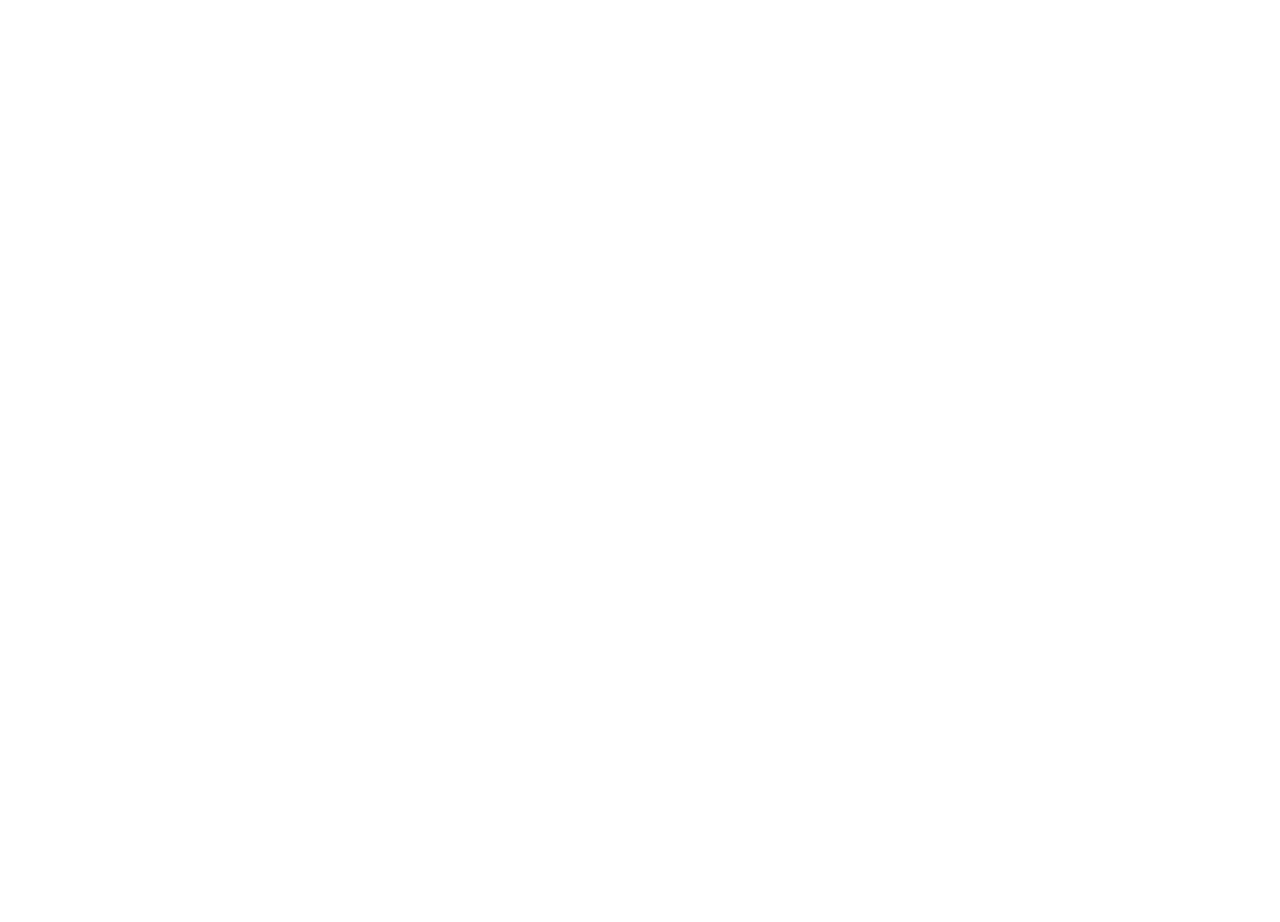
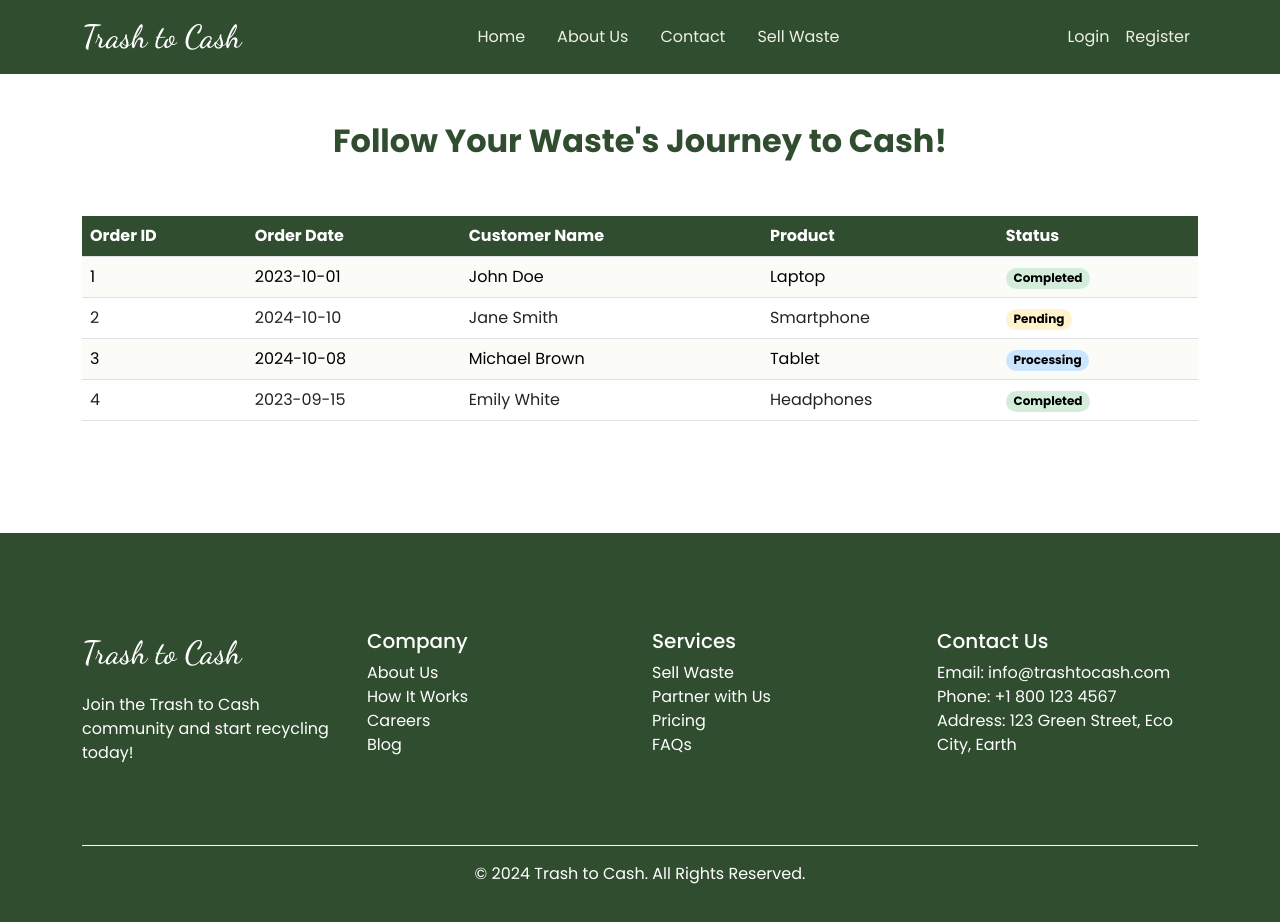
Before and after one commit to PranjalSawant/Mini-Project, a React (Create React App) app in the folder frontend/: page /trackorder in a window 1280 px wide. Before the commit this address had no page. Shown: the top 922 px of the page. Before the commit the page ends 800 px from the top, so only its background shows below. Built offline with nearby package versions, Linux system fonts and the light colour scheme.

Commit message:
UI Changes

```diff
--- a/frontend/src/App.css
+++ b/frontend/src/App.css
@@ -63,11 +63,15 @@
   --bs-dropdown-border-color: var(--olive) !important;
   color: var(--olive) !important;
   border-radius: 10px !important;
+  --bs-dropdown-link-active-bg:var(--olive) !important;
 }
 .table {
   --bs-table-color: none !important;
   --bs-table-bg: none !important;
 
+}
+.table-striped>tbody>tr:nth-of-type(odd)>* {
+  --bs-table-bg-type: #eef0e542 !important;
 }
 /* fonts */
 .dancing-script-brand {
--- a/frontend/src/App.js
+++ b/frontend/src/App.js
@@ -10,6 +10,8 @@
 import AdminPanel from "./pages/AdminPanel";
 import { AgentsPanel } from "./pages/AgentsPanel";
 import { AgentsTrack } from "./pages/AgentsTrack";
+import { UserTrackOrder } from "./pages/UserTrackOrder";
+import { Offers } from "./pages/Offers";
 
 function App() {
   return (
@@ -50,6 +52,10 @@
         />
       <Route path="/agent" element={ <Layout><AgentsPanel /></Layout>} />
       <Route path="/agent/track" element={ <Layout><AgentsTrack /></Layout>} />
+      <Route path="/trackorder" element={ <Layout><UserTrackOrder /></Layout>} />
+      <Route path="/offers" element={ <Layout><Offers/></Layout>} />
+
+
         {/* Routes without Header */}
         <Route path="/login" element={<Login />} />
         <Route path="/register" element={<Register />} />
--- a/frontend/src/components/Header.jsx
+++ b/frontend/src/components/Header.jsx
@@ -1,9 +1,9 @@
 import React, { useState } from "react";
 import { useEffect } from "react";
-import { Link, useNavigate } from "react-router-dom";
+import { Link } from "react-router-dom";
 
 export const Header = () => {
-  const navigate = useNavigate();
+  // const navigate = useNavigate();
   const [userName, setUserName] = useState(null);
   useEffect(() => {
     const cookies = document.cookie.split("; ").reduce((acc, cookie) => {
@@ -67,7 +67,7 @@
           <ul className="navbar-nav mb-2 mb-lg-0">
             {userName ? (
               <>
-                <div class="dropdown">
+                <div className="dropdown">
                   <span
                     className="nav-link dropdown-toggle"
                     href="#"
@@ -78,14 +78,14 @@
                     Welcome, {userName}!
                   </span>
 
-                  <ul class="dropdown-menu">
+                  <ul className="dropdown-menu">
                     <li className="nav-item">
-                      <Link className="dropdown-item" to="/">
+                      <Link className="dropdown-item" to="/offers">
                         Offers
                       </Link>
                     </li>
                     <li className="nav-item">
-                      <Link className="dropdown-item" to="/">
+                      <Link className="dropdown-item" to="/trackorder">
                         Track Order
                       </Link>
                     </li>
--- a/frontend/src/components/ImpactProgress.jsx
+++ b/frontend/src/components/ImpactProgress.jsx
@@ -27,7 +27,7 @@
                     strokeLinecap: 'round', // Rounded end caps on the progress bar
                     textSize: '16px',
                     pathTransitionDuration: 0.5, // Smooth animation for path
-                    pathColor: `rgba(225, 225, 225, ${percentage / 100})`, // Path color based on percentage
+                    pathColor: `rgba(182, 196, 182, 1), ${percentage / 100})`, // Path color based on percentage
                     textColor: '#fff',
                     background: true,
                     trailColor: '#fff',
--- a/frontend/src/pages/AgentsTrack.jsx
+++ b/frontend/src/pages/AgentsTrack.jsx
@@ -17,6 +17,7 @@
           collectionCity: 'Mumbai',
           collectionZip: '400001',
           collectionCountry: 'India',
+          completed:'Done'
         },
         {
           collectionId: 2,
@@ -32,9 +33,12 @@
           collectionCity: 'Bangalore',
           collectionZip: '560001',
           collectionCountry: 'India',
+          completed: 'Done'
         }
       ];
+      const OrderComplete = ()=> {
 
+      }
       return (
         <div className="container-fluid mt-4">
           <Titles heading="Collection Data" textColor="text-olive"/>
@@ -55,6 +59,7 @@
                 <th>City</th>
                 <th>ZIP</th>
                 <th>Country</th>
+                <th>Completed</th>
               </tr>
             </thead>
             <tbody>
@@ -73,6 +78,8 @@
                   <td>{item.collectionCity}</td>
                   <td>{item.collectionZip}</td>
                   <td>{item.collectionCountry}</td>
+                  <td><button className='btn btn-success' onClick={OrderComplete()}>{item.completed}</button></td>
+
                 </tr>
               ))}
             </tbody>
--- /dev/null
+++ b/frontend/src/pages/Offers.jsx
@@ -0,0 +1,53 @@
+import React from 'react'
+import { Titles } from '../components/Titles'
+
+export const Offers = () => {
+    const offers = [
+        {
+          offerName: 'Paper Recycling Bonanza',
+          discount: '20% Extra Cash',
+          time: 'Valid until 2024-11-30',
+          description: 'Recycle paper and get 20% more on your total payout!',
+        },
+        {
+          offerName: 'Plastic Turnaround',
+          discount: '15% Bonus',
+          time: 'Limited time offer',
+          description: 'Earn an additional 15% on plastic recycling this month only.',
+        },
+        {
+          offerName: 'Metal Mania',
+          discount: '30% Off on Recycling Fee',
+          time: 'Ends in 3 days',
+          description: 'Recycle scrap metal with 30% off on our standard recycling fee.',
+        },
+        {
+          offerName: 'E-Waste Eco Deal',
+          discount: '50% More Cash',
+          time: 'Offer valid through 2024-12-31',
+          description: 'Dispose of e-waste responsibly and get 50% more cash on selected items.',
+        },
+      ];
+  return (
+    <div className='container'>
+        <Titles heading="Turn Your Trash into Treasure – Exclusive Recycling Offers!" textColor="text-olive"/>
+        <div className="row">
+        {offers.map((offer, index) => (
+          <div className="col-md-12 mb-4" key={index}>
+            <div className="card h-100 mb-3 border-0 rounded-5">
+            <div className="card-body bg-grey rounded-5 p-4">
+                <div className="d-flex justify-content-between">
+                  <h5 className="card-title">{offer.offerName}</h5>
+                  <p className="text-olive  fw-semibold ">⏰ {offer.time}</p>
+                </div>
+                <h6 className="card-subtitle mb-2 text-muted">Bonus: {offer.discount}</h6>
+                <p className="card-text ">{offer.description}</p>
+              </div>
+            </div>
+          </div>
+        ))}
+      </div>
+      <div className="py-5"></div>
+    </div>
+  )
+}
--- /dev/null
+++ b/frontend/src/pages/UserTrackOrder.jsx
@@ -0,0 +1,79 @@
+import React from 'react'
+import { Titles } from '../components/Titles'
+
+export const UserTrackOrder = () => {
+     // Dummy data for orders
+  const orders = [
+    {
+      orderId: 1,
+      orderDate: '2023-10-01',
+      customerName: 'John Doe',
+      product: 'Laptop',
+      status: 'Completed',
+    },
+    {
+      orderId: 2,
+      orderDate: '2024-10-10',
+      customerName: 'Jane Smith',
+      product: 'Smartphone',
+      status: 'Pending',
+    },
+    {
+      orderId: 3,
+      orderDate: '2024-10-08',
+      customerName: 'Michael Brown',
+      product: 'Tablet',
+      status: 'Processing',
+    },
+    {
+      orderId: 4,
+      orderDate: '2023-09-15',
+      customerName: 'Emily White',
+      product: 'Headphones',
+      status: 'Completed',
+    },
+  ];
+  const getStatusColor = (status) => {
+    switch (status) {
+      case 'Completed':
+        return '#d4edda'; // Green background for completed orders
+      case 'Pending':
+        return '#fff3cd'; // Yellow background for pending orders
+      case 'Processing':
+        return '#cce5ff'; // Blue background for processing orders
+      default:
+        return '#ffffff'; // Default white background
+    }
+  };
+  return (
+    <div className='container'>
+        <Titles textColor="text-olive" heading="Follow Your Waste's Journey to Cash!"/>
+        <table className="table table-striped">
+        <thead className="thead-dark bg-olive text-white">
+          <tr>
+            <th>Order ID</th>
+            <th>Order Date</th>
+            <th>Customer Name</th>
+            <th>Product</th>
+            <th>Status</th>
+          </tr>
+        </thead>
+        <tbody>
+          {orders.map((order, index) => (
+            <tr
+              key={index}
+
+            >
+              <td>{order.orderId}</td>
+              <td>{order.orderDate}</td>
+              <td>{order.customerName}</td>
+              <td>{order.product}</td>
+              <td><span className='badge rounded-pill' style={{ backgroundColor: getStatusColor(order.status), color:"black" }}>{order.status} </span></td>
+            </tr>
+          ))}
+        </tbody>
+      </table>
+      <div className="py-5"></div>
+    </div>
+  )
+}
```
